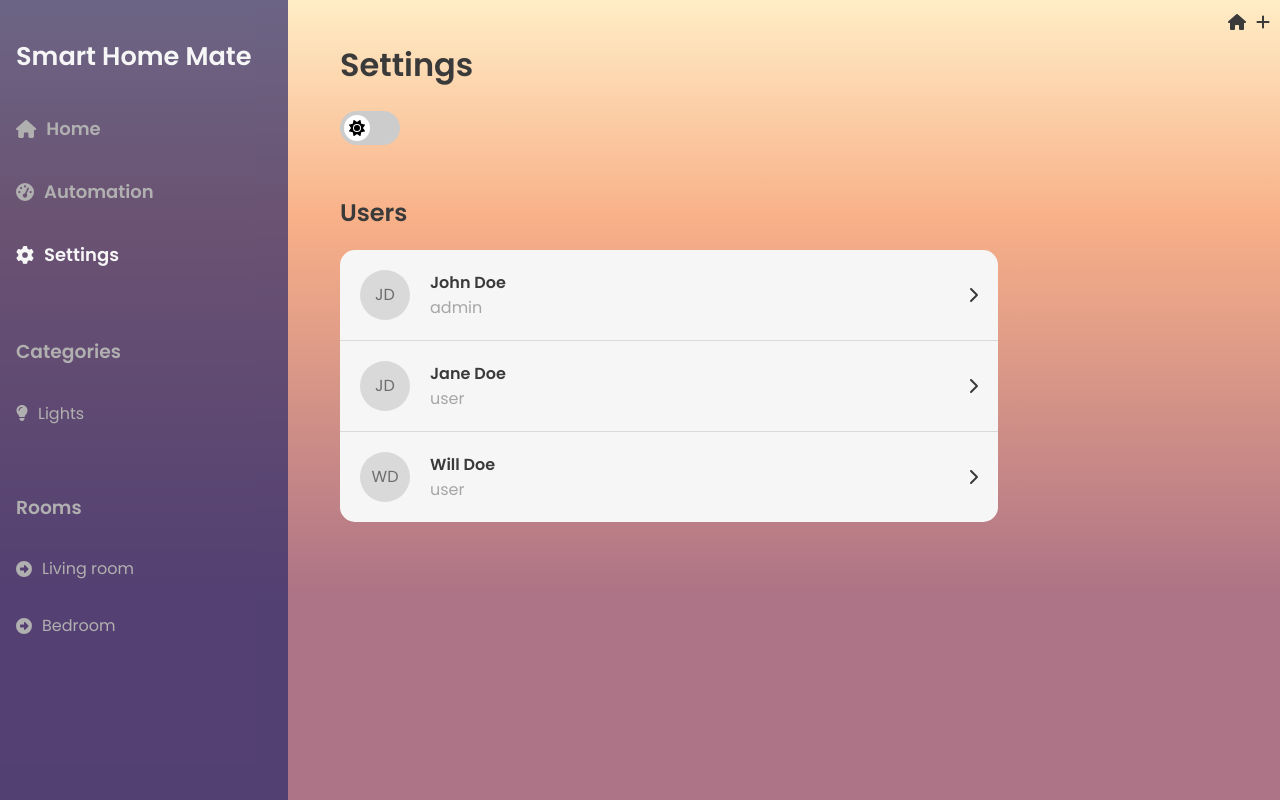
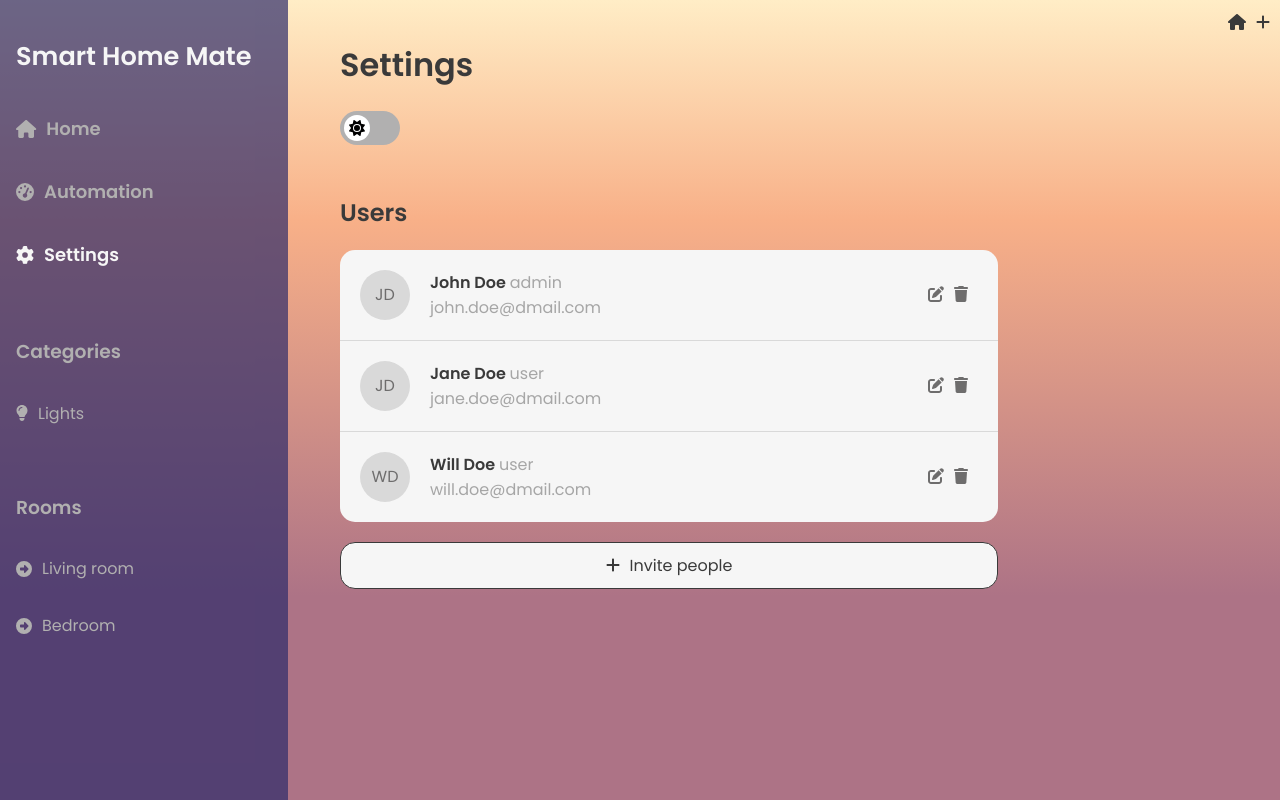
Before and after one commit to KristiinaSa/HomeAutomationSystem, a React (Vite) app in the folder frontend/: page /settings in a window 1280 px wide. Built offline with nearby package versions, Linux system fonts and the light colour scheme.

Commit message:
add delete, edit, invite buttons

```diff
--- a/frontend/src/components/ThemeToggle.module.css
+++ b/frontend/src/components/ThemeToggle.module.css
@@ -18,7 +18,7 @@
   left: 0;
   right: 0;
   bottom: 0;
-  background-color: #ccc;
+  background-color: var(--navbar-inactive-text-color);
   transition: .4s;
   border-radius: 34px;
 }
--- a/frontend/src/components/Users.css
+++ b/frontend/src/components/Users.css
@@ -51,9 +51,42 @@
     margin: 0;
   }
 
+  .user-name span {
+    color: var(--tertiary-text-color-mobile);
+    font-weight: 400;
+  }
+
   .user-name p {
     margin: 0;
     color: var(--tertiary-text-color-mobile);
+  }
+
+  .user-icon {
+    padding-right: 10px;
+    color: var(--secondary-text-color-mobile);
+  }
+
+  .invite-button {
+    background-color: var(--component-box-color);
+    color: var(--primary-text-color-mobile);
+    border-radius: 15px;
+    border: var(--primary-text-color-mobile) 1px solid;
+    padding: 10px 20px;
+    margin: 20px 0;
+    cursor: pointer;
+    width: 70%;
+    min-width: 300px;
+    font-family: 'Poppins', sans-serif;
+    font-size: 16px;
+  }
+
+  .invite-button svg {
+    margin-right: 10px;
+  }
+
+  .invite-button:hover {
+    background-color: var(--tertiary-text-color-mobile);
+    border: none;
   }
 
   @media screen and (max-width: 768px) {
--- a/frontend/src/components/Users.jsx
+++ b/frontend/src/components/Users.jsx
@@ -1,6 +1,6 @@
 import { FontAwesomeIcon } from "@fortawesome/react-fontawesome";
 import { dummyUsers } from "../dummyData/dummyUsers";
-import { faChevronRight } from "@fortawesome/free-solid-svg-icons";
+import { faEdit, faPlus, faTrash } from "@fortawesome/free-solid-svg-icons";
 import "./Users.css";
 
 const Users = () => {
@@ -20,15 +20,24 @@ const Users = () => {
               <div className="circle-and-info">
                 <div className="user-initials">{initials}</div>
                 <div className="user-name">
-                  <h4>{user.name}</h4>
-                  <p>{user.role}</p>
+                  <h4>
+                    {user.name} <span>{user.role}</span>
+                  </h4>
+                  <p>{user.email}</p>
                 </div>
               </div>
-              <FontAwesomeIcon icon={faChevronRight} className="user-icon"/>
+              <div className="user-actions">
+                <FontAwesomeIcon icon={faEdit} className="user-icon" />
+                <FontAwesomeIcon icon={faTrash} className="user-icon" />
+              </div>
             </div>
           );
         })}
       </div>
+      <button className="invite-button">
+        <FontAwesomeIcon icon={faPlus} />
+        Invite people
+      </button>
     </div>
   );
 };
```
